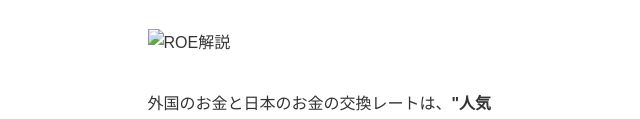
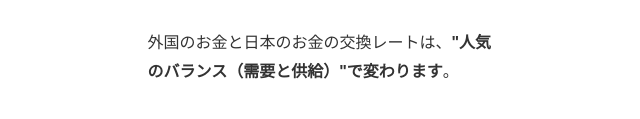
Before and after one commit to c3iird/level03-05, a plain HTML site: page index.html in a window 1280 px wide. Shown: the part 1774-1893 px from the top of the page, without its empty margins (320-960 px from the left). Drawn offline with Linux system fonts and the light colour scheme.

Commit message:
Update index.html

```diff
--- a/index.html
+++ b/index.html
@@ -105,7 +105,6 @@
 
 	<img src="level03-05/01.png" alt="円安・円高が起きる理由" class="content-image">
 
-	<img src="level03-04/table.svg" alt="ROE解説" class="content-image">
 
 <div class="text-block">
 外国のお金と日本のお金の交換レートは、<b>"人気のバランス（需要と供給）"で変わります</b>。
@@ -172,13 +171,13 @@
 	<img src="level03-05/03.png" alt="おすすめニュースサイト" class="content-image">
 <div class="text-block">
 
-<a href="https://www.mofa.go.jp/mofaj/kids/" target="_blank">・外務省「キッズ外務省」</a>
+<a href="https://www.mofa.go.jp/mofaj/kids/" target="_blank">・外務省「キッズ外務省」</a><br>
  → 世界の国々や出来事をやさしく学べる
 
 <br>&nbsp;<br>
 
 <a href="https://www.nhk.or.jp/school/"
-target="_blank">・NHK for School「世界の動き」</a>
+target="_blank">・NHK for School「世界の動き」</a><br>
  → 海外・国内のニュースを子ども向けに解説してくれる教育コンテンツ
 
 
```
